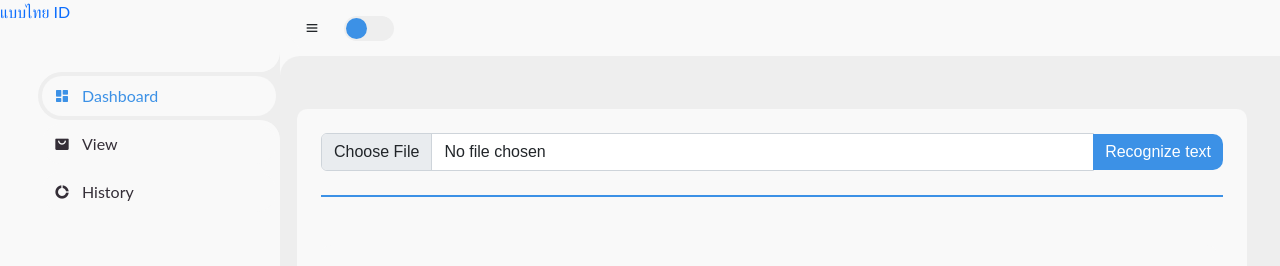
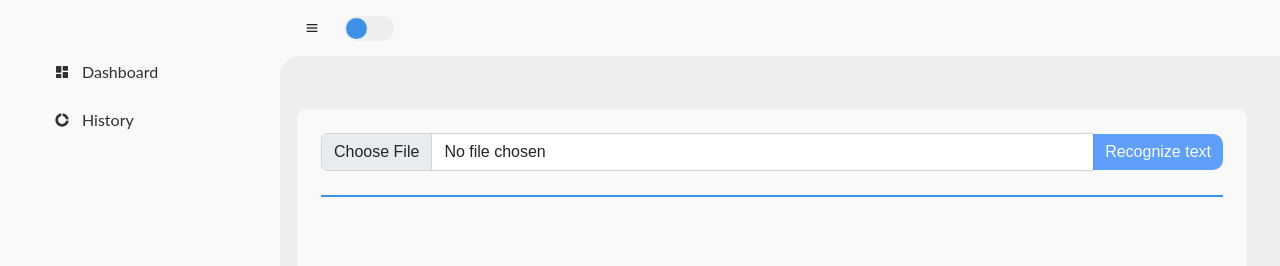
Before and after one commit to GautamKJ/ThaiID-OCR-APP, a React (Create React App) app in the folder frontend/ocr-app/: page / in a window 1280 px wide. Shown: the top 266 px of the page. Built offline with nearby package versions, Linux system fonts and the light colour scheme.

Commit message:
frontend work

```diff
--- a/frontend/ocr-app/src/App.css
+++ b/frontend/ocr-app/src/App.css
@@ -144,32 +144,7 @@ body {
 	border-radius: 48px 0 0 48px;
 	padding: 4px;
 }
-#sidebar .side-menu li.active {
-	background: var(--grey);
-	position: relative;
-}
-#sidebar .side-menu li.active::before {
-	content: '';
-	position: absolute;
-	width: 40px;
-	height: 40px;
-	border-radius: 50%;
-	top: -40px;
-	right: 0;
-	box-shadow: 20px 20px 0 var(--grey);
-	z-index: -1;
-}
-#sidebar .side-menu li.active::after {
-	content: '';
-	position: absolute;
-	width: 40px;
-	height: 40px;
-	border-radius: 50%;
-	bottom: -40px;
-	right: 0;
-	box-shadow: 20px -20px 0 var(--grey);
-	z-index: -1;
-}
+
 #sidebar .side-menu li a {
 	width: 100%;
 	height: 100%;
--- a/frontend/ocr-app/src/Component/Homepage.js
+++ b/frontend/ocr-app/src/Component/Homepage.js
@@ -17,6 +17,19 @@ export default function Homepage() {
 	{
 		e.preventDefault();
 		if (e.target.files.length) {
+			const selectedFile = e.target.files[0];
+			// Handle Image size
+			if (selectedFile) {
+				const fileSize = selectedFile.size / 1024 / 1024; // Size in MB
+
+				if (fileSize > 2) {
+				  alert('Please select an image with a size less than 2MB.');
+
+
+				  return;
+				}
+
+			}
 			setImage({
 			  preview: URL.createObjectURL(e.target.files[0]),
 			  raw: e.target.files[0]
@@ -79,8 +92,8 @@ export default function Homepage() {
 						<form onSubmit={onsubmit} class="input-group mb-5">
 							<input type="file" class="form-control" name="uploadedimage" onChange={handleOnClick} aria-describedby="inputGroupFileAddon03" aria-label="Upload" accept=".bmp, .jpg, .png, .pbm, .webp"/>
 
-
-							<button type="submit" id="cbtn" class="btn btn-primary">
+					{/* Disable the button when no file is selected */}
+							<button type="submit" id="cbtn" class="btn btn-primary" disabled={image.preview === ''}   >
 								<span id="l-spinner" class="spinner-border spinner-border-sm d-none" role="status" aria-hidden="true"></span>
 								Recognize text
 							</button>
--- a/frontend/ocr-app/src/Component/Sidebar.js
+++ b/frontend/ocr-app/src/Component/Sidebar.js
@@ -24,12 +24,9 @@ export default function Sidebar() {
 
 
 	<section id="sidebar">
-		<Link to="/dashboard" classNameName="brand">
 
-			<span className="text">แบบไทย ID</span>
-		</Link>
 		<ul className="side-menu top">
-			<li className="active">
+			<li>
 				<Link to="/dashboard">
 					<i className='bx bxs-dashboard' ></i>
 					<span className="text">Dashboard</span>
@@ -37,16 +34,11 @@ export default function Sidebar() {
 			</li>
 			<li>
 				<Link to="/view">
-					<i className='bx bxs-shopping-bag-alt' ></i>
-					<span className="text">View</span>
-				</Link>
-			</li>
-			<li>
-				<Link to="#">
-					<i className='bx bxs-doughnut-chart' ></i>
+				<i className='bx bxs-doughnut-chart' ></i>
 					<span className="text">History</span>
 				</Link>
 			</li>
+
 
 
 		</ul>
--- a/frontend/ocr-app/src/Component/View.js
+++ b/frontend/ocr-app/src/Component/View.js
@@ -33,8 +33,9 @@ export default function View() {
 		console.log("filterdata "+filterdata);
 		// filter the items using the detail state
 		if(filterdata=='issue Date'){
+			console.log("afasd");
 		const filteredItems = detail.filter((user) =>
-		(user[filterdata]).toLowerCase().includes(searchTerm.toLowerCase())
+		(user.issueDate).toLowerCase().includes(searchTerm.toLowerCase())
 
 	  );
 	  setFilteredUsers(filteredItems);
@@ -64,16 +65,11 @@ export default function View() {
 
 			const response=await fetch(`http://localhost:8081/api/deleterecord/${id}`,{
 			  method:"POST",
-			  headers:{
-				// 'content-Type':'application/json',
-				// 'auth-token':localStorage.getItem('token')
-			  },
-			//   body:JSON.stringify({complain_status:currstatus})
 
 			});
-			// let json= await response.json();
+
 			fetchdata();
-			// console.log(json);
+
 		}
 		catch (error) {
 
@@ -88,10 +84,7 @@ export default function View() {
 
 		  const response=await fetch("http://localhost:8081/api/fetchrecord",{
 			method:"GET",
-			headers:{
-			//   'content-Type':'application/json',
-			//   'auth-token':localStorage.getItem('token')
-			},
+
 
 		  });
 		  let json= await response.json();
@@ -165,7 +158,7 @@ export default function View() {
 							<tr key={index}>
 								<td>{index+1}</td>
 								<td>
-									<img src="https://www.sinosecu.com.cn/upload/20211018/KXa2NPVvXF278Wr6gTR.jpg"/>
+									{/* <img src="https://www.sinosecu.com.cn/upload/20211018/KXa2NPVvXF278Wr6gTR.jpg"/> */}
 									<p>{data.first_name + " "+data.lastName
 									}</p>
 								</td>
```
Also changed, not shown: 1 other file (tests, documents, lock files or other folders).
